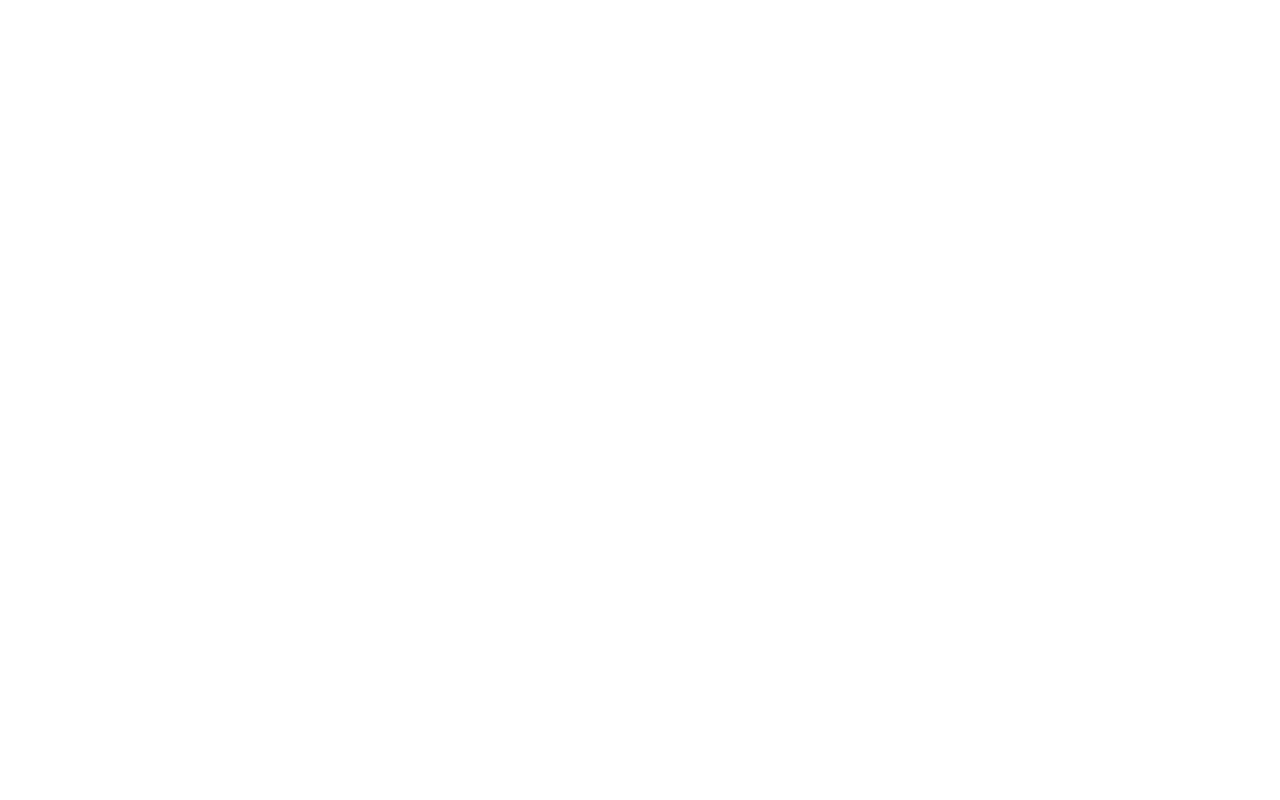
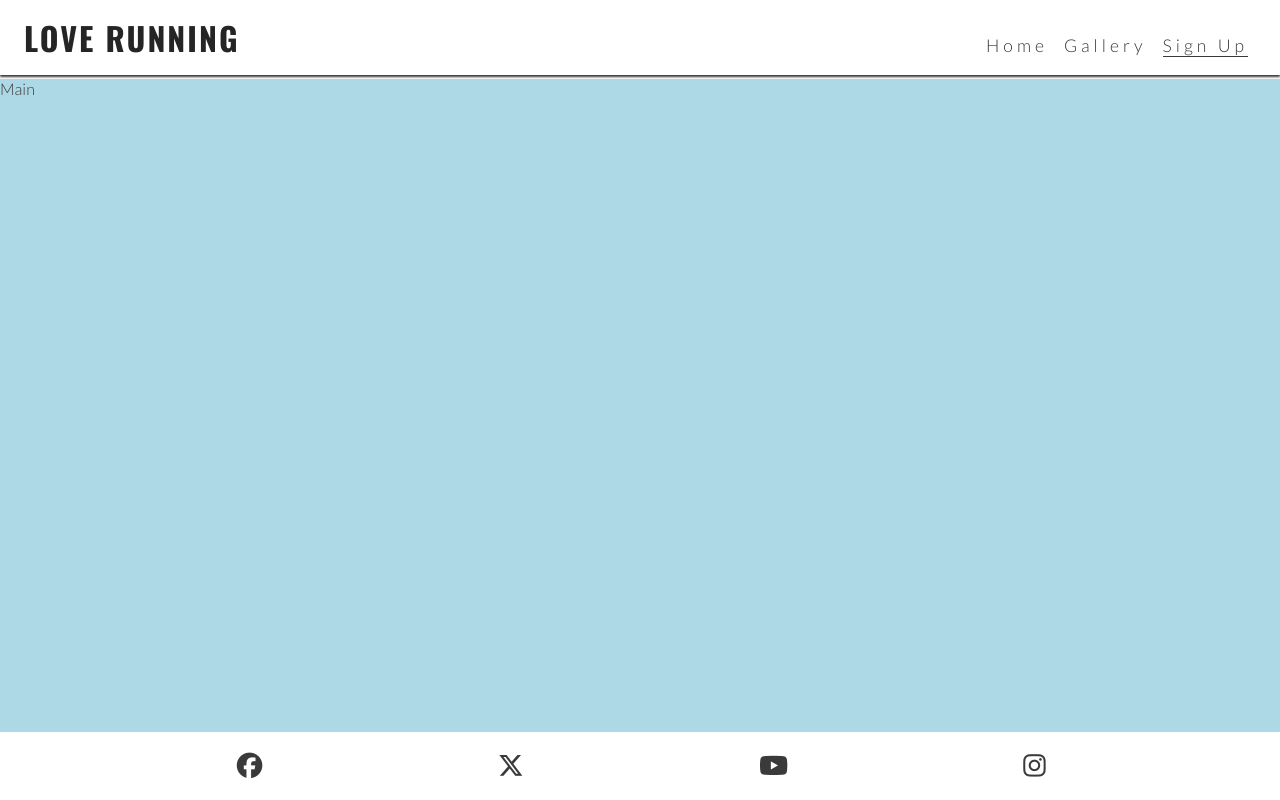
Before and after one commit to tgrey2024/LoveRunning, a plain HTML site: page signup.html in a window 1280 px wide. Drawn offline with nearby package versions, Linux system fonts and the light colour scheme.

Commit message:
add header and footer to gallery and signup pages with correct active nav item

```diff
--- a/gallery.html
+++ b/gallery.html
@@ -0,0 +1,64 @@
+<!DOCTYPE html>
+<html lang="en">
+
+<head>
+    <meta charset="UTF-8">
+    <meta name="viewport" content="width=device-width, initial-scale=1.0">
+    <!-- Meta tags for search engine -->
+    <meta name="description"
+        content="Love Running. Club for runners in Dublin, Ireland. Urban running, trail running, Dublin docklands and Phoenix Park.">
+    <meta name="keywords" content="love running, run, running club, runners, Ireland, Dublin, sport, exercise">
+    <!-- Title -->
+    <title>Love Running</title>
+    <!-- Favicon -->
+    <link rel="apple-touch-icon" sizes="180x180" href="assets/favicon/apple-touch-icon.png">
+    <link rel="icon" type="image/png" sizes="32x32" href="assets/favicon/favicon-32x32.png">
+    <link rel="icon" type="image/png" sizes="16x16" href="assets/favicon/favicon-16x16.png">
+    <!-- Stylesheet -->
+    <link rel="stylesheet" href="assets/css/style.css">
+</head>
+
+<body>
+    <!-- Header -->
+    <header>
+        <a href="index.html">
+            <h1 id="logo">Love Running</h1>
+        </a>
+        <input type="checkbox" id="nav-toggle" name="nav-toggle">
+        <label for="nav-toggle" class="nav-toggle-label"><i class="fa-solid fa-bars"></i></label>
+        <nav>
+            <ul id="menu">
+                <li><a href="index.html">Home</a></li>
+                <li><a href="gallery.html" class="active">Gallery</a></li>
+                <li><a href="signup.html">Sign Up</a></li>
+            </ul>
+        </nav>
+    </header>
+    <!-- Main -->
+    <main>Main</main>
+    <!-- Footer -->
+    <footer>
+        <ul id="social-networks">
+            <li>
+                <a href="https://www.facebook.com/" target="_blank" rel="noopener"
+                    aria-label="Visit our Facebook page (opens in a new tab)"><i class="fa-brands fa-facebook"></i></a>
+            </li>
+            <li>
+                <a href="https://x.com/" target="_blank" rel="noopener"
+                    aria-label="Visit our Twitter page (opens in a new tab)"><i class="fa-brands fa-x-twitter"></i></a>
+            </li>
+            <li>
+                <a href="https://www.youtube.com/" target="_blank" rel="noopener"
+                    aria-label="Visit our YouTube page (opens in a new tab)"><i class="fa-brands fa-youtube"></i></a>
+            </li>
+            <li>
+                <a href="https://www.instagram.com/" target="_blank" rel="noopener"
+                    aria-label="Visit our Instagram page (opens in a new tab)"><i class="fa-brands fa-instagram"></i></a>
+            </li>
+        </ul>
+    </footer>
+    <!-- Font Awesome Kit -->
+    <script src="https://kit.fontawesome.com/28648f3889.js" crossorigin="anonymous"></script>
+</body>
+
+</html>
--- a/signup.html
+++ b/signup.html
@@ -0,0 +1,64 @@
+<!DOCTYPE html>
+<html lang="en">
+
+<head>
+    <meta charset="UTF-8">
+    <meta name="viewport" content="width=device-width, initial-scale=1.0">
+    <!-- Meta tags for search engine -->
+    <meta name="description"
+        content="Love Running. Club for runners in Dublin, Ireland. Urban running, trail running, Dublin docklands and Phoenix Park.">
+    <meta name="keywords" content="love running, run, running club, runners, Ireland, Dublin, sport, exercise">
+    <!-- Title -->
+    <title>Love Running</title>
+    <!-- Favicon -->
+    <link rel="apple-touch-icon" sizes="180x180" href="assets/favicon/apple-touch-icon.png">
+    <link rel="icon" type="image/png" sizes="32x32" href="assets/favicon/favicon-32x32.png">
+    <link rel="icon" type="image/png" sizes="16x16" href="assets/favicon/favicon-16x16.png">
+    <!-- Stylesheet -->
+    <link rel="stylesheet" href="assets/css/style.css">
+</head>
+
+<body>
+    <!-- Header -->
+    <header>
+        <a href="index.html">
+            <h1 id="logo">Love Running</h1>
+        </a>
+        <input type="checkbox" id="nav-toggle" name="nav-toggle">
+        <label for="nav-toggle" class="nav-toggle-label"><i class="fa-solid fa-bars"></i></label>
+        <nav>
+            <ul id="menu">
+                <li><a href="index.html">Home</a></li>
+                <li><a href="gallery.html">Gallery</a></li>
+                <li><a href="signup.html" class="active">Sign Up</a></li>
+            </ul>
+        </nav>
+    </header>
+    <!-- Main -->
+    <main>Main</main>
+    <!-- Footer -->
+    <footer>
+        <ul id="social-networks">
+            <li>
+                <a href="https://www.facebook.com/" target="_blank" rel="noopener"
+                    aria-label="Visit our Facebook page (opens in a new tab)"><i class="fa-brands fa-facebook"></i></a>
+            </li>
+            <li>
+                <a href="https://x.com/" target="_blank" rel="noopener"
+                    aria-label="Visit our Twitter page (opens in a new tab)"><i class="fa-brands fa-x-twitter"></i></a>
+            </li>
+            <li>
+                <a href="https://www.youtube.com/" target="_blank" rel="noopener"
+                    aria-label="Visit our YouTube page (opens in a new tab)"><i class="fa-brands fa-youtube"></i></a>
+            </li>
+            <li>
+                <a href="https://www.instagram.com/" target="_blank" rel="noopener"
+                    aria-label="Visit our Instagram page (opens in a new tab)"><i class="fa-brands fa-instagram"></i></a>
+            </li>
+        </ul>
+    </footer>
+    <!-- Font Awesome Kit -->
+    <script src="https://kit.fontawesome.com/28648f3889.js" crossorigin="anonymous"></script>
+</body>
+
+</html>
```
Also changed, not shown: index.html (+2 -2 lines).
